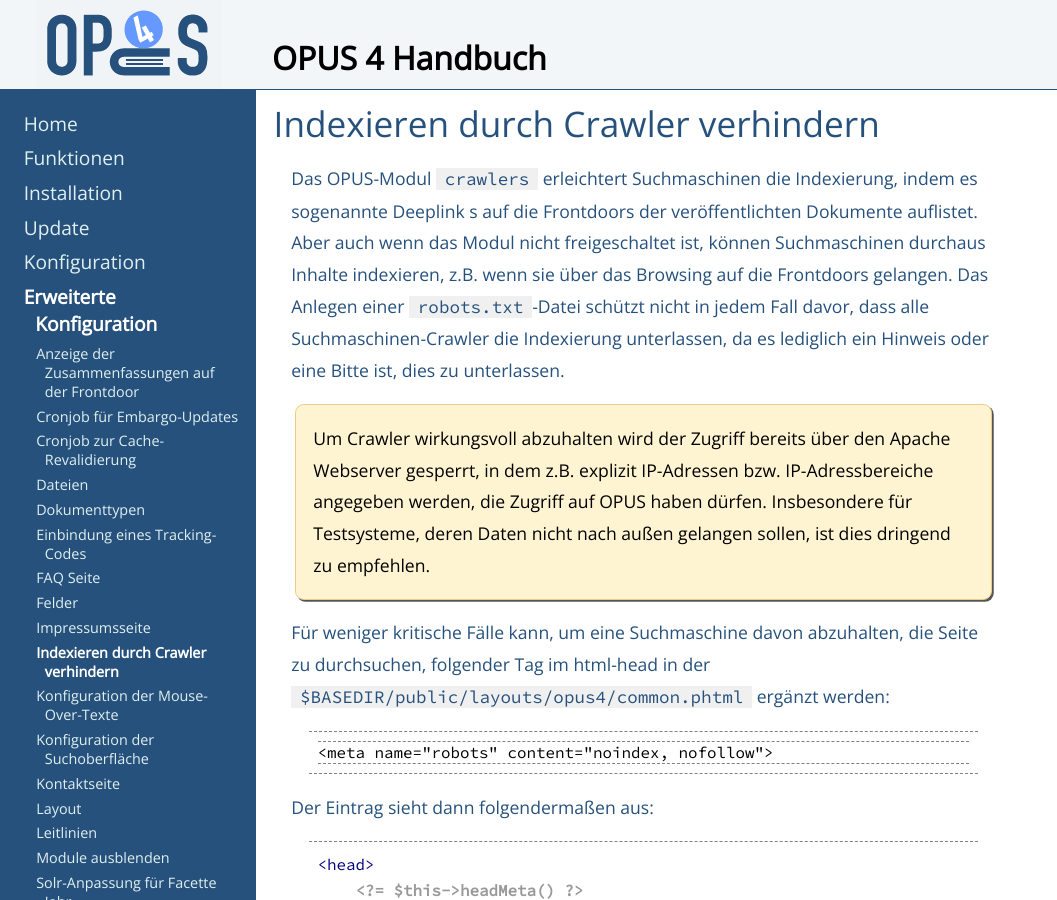
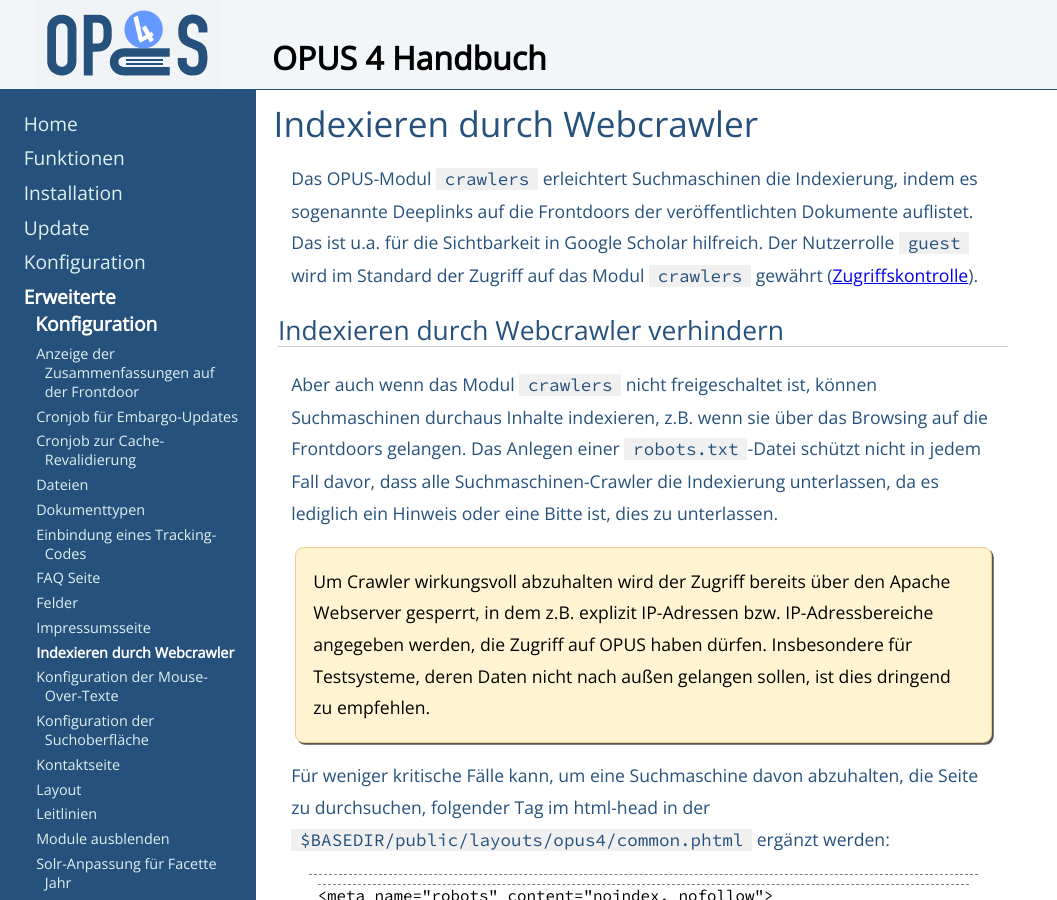
Before and after one commit to OPUS4/userdoc, a Jekyll site: the page built from configext/crawler.md, in a window 1280 px wide and 900 px high. Shown: the whole window, without its empty margins (0-1057 px from the left). Built offline with Jekyll 4.4.1, drawn with Linux system fonts in a browser that asks for light colours.

Commit message:
OPUSVIER-2412 Modul 'crawlers' und Guest-Zugriff darauf erläutert

```diff
--- a/configext/crawler.md
+++ b/configext/crawler.md
@@ -1,14 +1,18 @@
 ---
-title: Indexieren durch Crawler verhindern
+title: Indexieren durch Webcrawler
 ---
-
-# Indexieren durch Crawler verhindern
+# Indexieren durch Webcrawler
 
 Das OPUS-Modul `crawlers` erleichtert Suchmaschinen die Indexierung, indem es sogenannte
-Deeplink s auf die Frontdoors der veröffentlichten Dokumente auflistet. Aber auch wenn das Modul
-nicht freigeschaltet ist, können Suchmaschinen durchaus Inhalte indexieren, z.B. wenn sie über das
-Browsing auf die Frontdoors gelangen. Das Anlegen einer `robots.txt`-Datei schützt nicht in jedem Fall
-davor, dass alle Suchmaschinen-Crawler die Indexierung unterlassen, da es lediglich ein Hinweis
+Deeplinks auf die Frontdoors der veröffentlichten Dokumente auflistet. Das ist u.a. für die
+Sichtbarkeit in Google Scholar hilfreich. Der Nutzerrolle `guest` wird im Standard der
+Zugriff auf das  Modul `crawlers` gewährt ([Zugriffskontrolle](../admin/security.html)).
+
+## Indexieren durch Webcrawler verhindern
+
+Aber auch wenn das Modul `crawlers` nicht freigeschaltet ist, können Suchmaschinen durchaus Inhalte indexieren,
+z.B. wenn sie über das Browsing auf die Frontdoors gelangen. Das Anlegen einer `robots.txt`-Datei schützt nicht in
+jedem Fall davor, dass alle Suchmaschinen-Crawler die Indexierung unterlassen, da es lediglich ein Hinweis
 oder eine Bitte ist, dies zu unterlassen.
 
 <p class="note">
```
Also changed, not shown: admin/security.md (+1 -1 lines).
